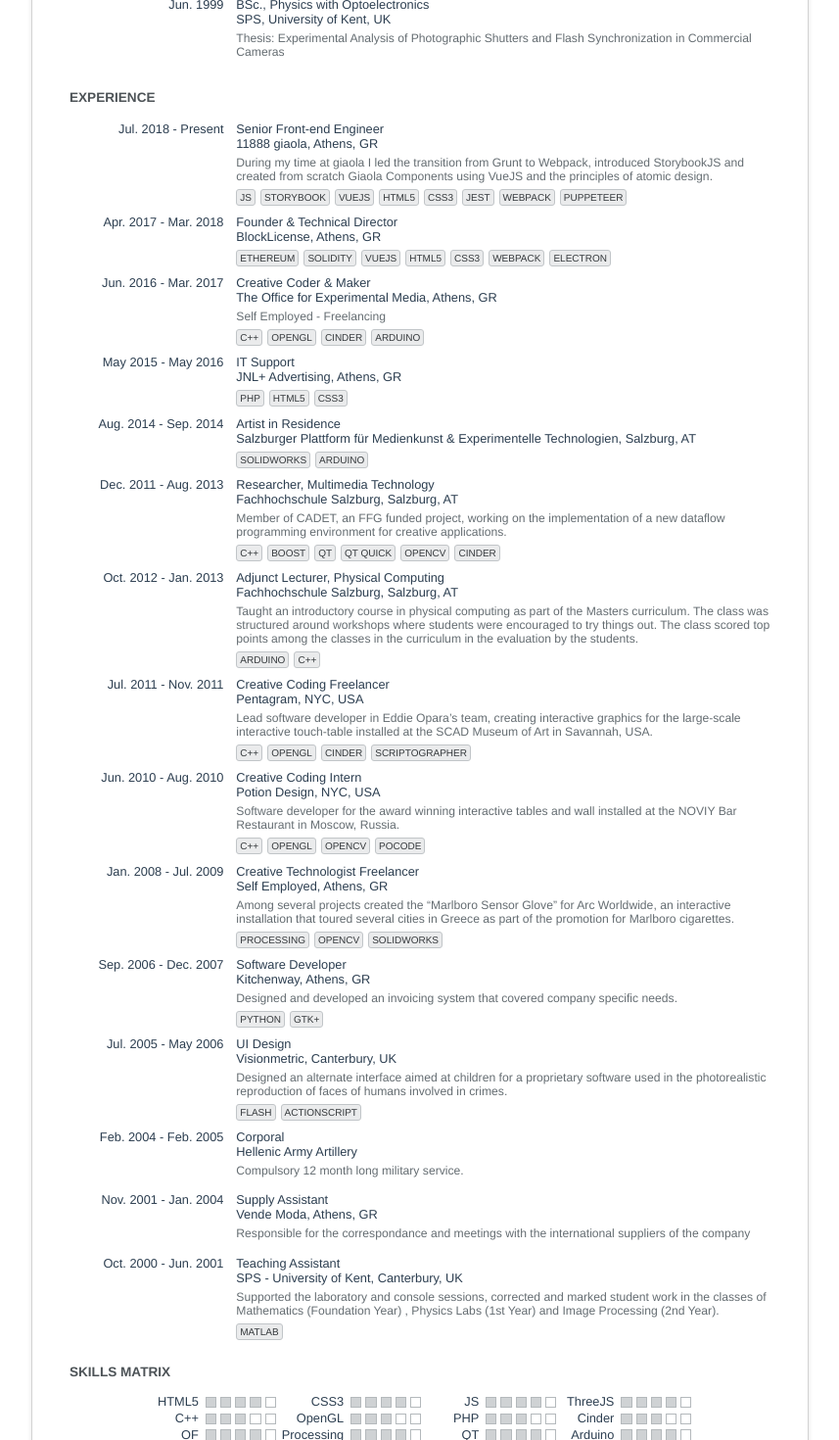
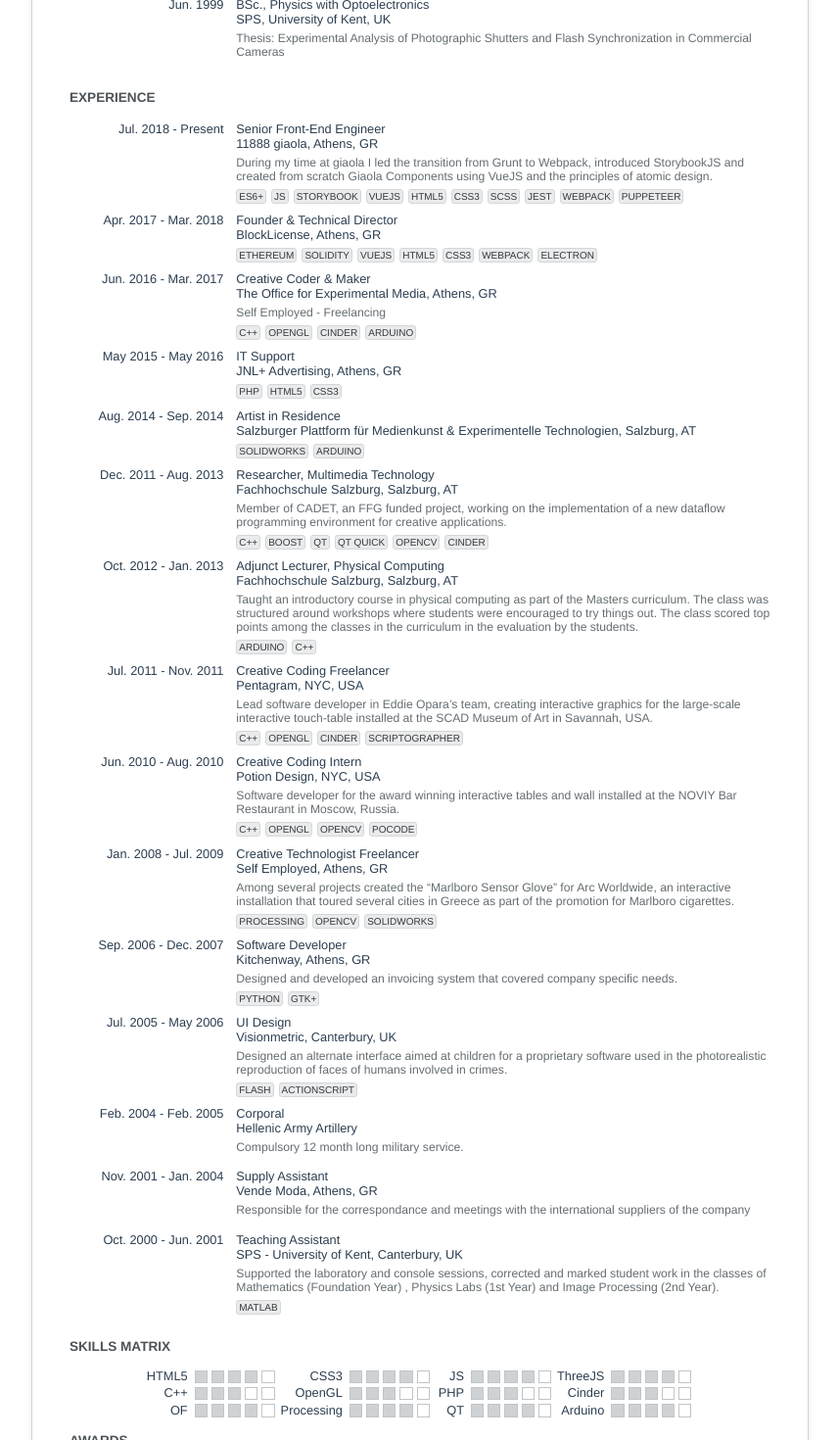
Before and after one commit to okinp/NikolasPsaroudakisCV, a Vue app: page / in a window 1280 px wide. Shown: the part 360-1830 px from the top of the page at 98% size, without its empty margins (211-1068 px from the left). Built offline with nearby package versions, Linux system fonts and the light colour scheme.

Commit message:
minor cv changes

```diff
--- a/src/assets/cv.json
+++ b/src/assets/cv.json
@@ -31,15 +31,17 @@
       "entries": [
         {
           "date": "Jul. 2018 - Present",
-          "title": "Senior Front-end Engineer",
+          "title": "Senior Front-End Engineer",
           "organization": "11888 giaola, Athens, GR",
           "extra": "During my time at giaola I led the transition from Grunt to Webpack, introduced StorybookJS and created from scratch Giaola Components using VueJS and the principles of atomic design.",
           "tags": [
+            "ES6+",
             "JS",
             "Storybook",
             "VueJS",
             "HTML5",
             "CSS3",
+            "SCSS",
             "Jest",
             "Webpack",
             "Puppeteer"
--- a/src/components/CvSection.vue
+++ b/src/components/CvSection.vue
@@ -82,12 +82,12 @@
   margin: 6px 0;
   span.tag {
     box-sizing: border-box;
-    padding: 2px 3px;
+    padding: 1px 2px;
     margin-right: 5px;
     border-radius: 3px;
     color: $color-dark;
     background-color: lighten($color-light, 50%);
-    border: 1px solid lighten($color-light, 35%);
+    border: 1px solid lighten($color-light, 42%);
     border-radius: 3px;
     font-size: 10px;
     text-transform: uppercase;
--- a/src/components/CvSkillScore.vue
+++ b/src/components/CvSkillScore.vue
@@ -1,7 +1,7 @@
 <template>
   <div class="score">
     <span class="label">{{ subject }}</span>
-    <span class="square" v-for="i in 5" :key="i" :class="{'is--full': i <= score }" ></span>
+    <span :class="{'is--full': i <= score, square: true }" v-for="i in 5" :key="i"></span>
   </div>
 </template>
 <script>
@@ -14,16 +14,16 @@
     },
     subject: {
       type: String,
-      default: 'OpenFrame'
+      default: "OpenFrame"
     }
   }
-}
+};
 </script>
 <style lang="scss" scoped>
 $color: #4d5357;
 $color-dark: darken($color, 10%);
 $color-light: lighten($color, 10%);
-  $size: calc(0.7em - 2px);
+$size: 0.7em;
 .score {
   line-height: 1;
   display: flex;
@@ -41,16 +41,12 @@
   max-height: $size;
   min-width: $size;
   max-width: $size;
-    // border: 1px solid $color;
-    border: 1px solid lighten($color-light, 30%);
-    border-radius: 0px;
+  box-sizing: content-box;
+  border: 1px solid lighten($color-light, 35%);
   margin: 0 2px;
   display: inline-block;
   &.is--full {
     background-color: lighten($color-light, 40%);
-      // background-color: $color;
   }
 }
-
-
 </style>
--- a/src/components/Page.vue
+++ b/src/components/Page.vue
@@ -6,12 +6,12 @@
       <ul class="contact">
         <li>www.nikolaspsaroudakis.com</li>
         <li>psaroudakis@gmail.com</li>
-        <li>(+30)6945297001</li>
+        <li>(+30) 6945297001</li>
       </ul>
     </header>
     <cv-section :sectionData="cvdata.sections[0]" />
     <cv-section :sectionData="cvdata.sections[1]" />
-        <cv-skills-matrix :dataProp="cvdata.skills" class="breakProper"/>
+    <cv-skills-matrix :dataProp="cvdata.skills" class="breakProper"/>
     <cv-section :sectionData="cvdata.sections[2]" class="breakProper" />
     <cv-section :sectionData="cvdata.sections[3]" class="breakProper" />
   </div>
@@ -36,9 +36,10 @@
 <style lang="scss">
   .breakProper {
       page-break-before: auto;
-      page-break-after: avoid;
+      page-break-after: auto;
       page-break-inside: avoid;
   }
+
 </style>
 <style lang="scss" scoped>
 $color: #4d5357;
```
Lines whose indentation alone changed are shown as unchanged.
